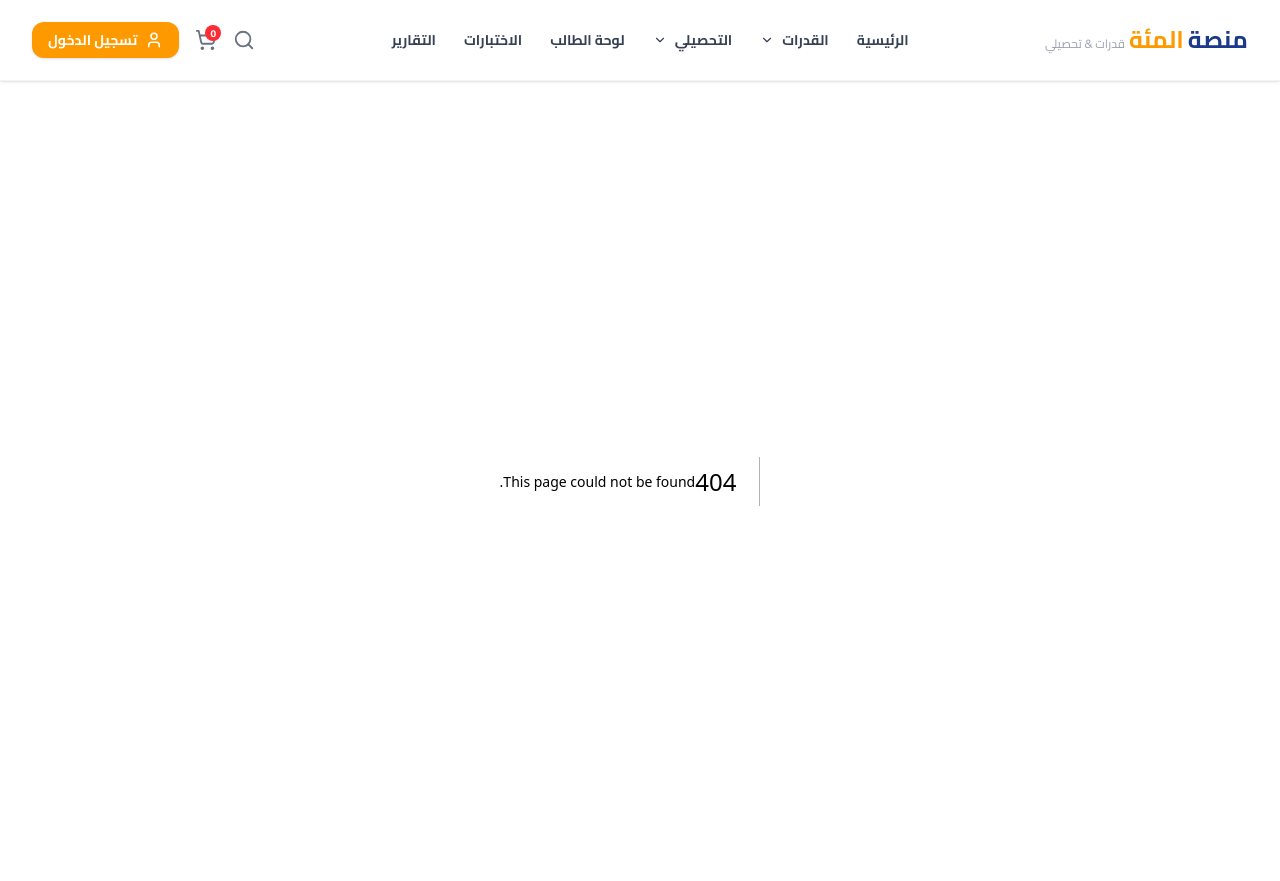
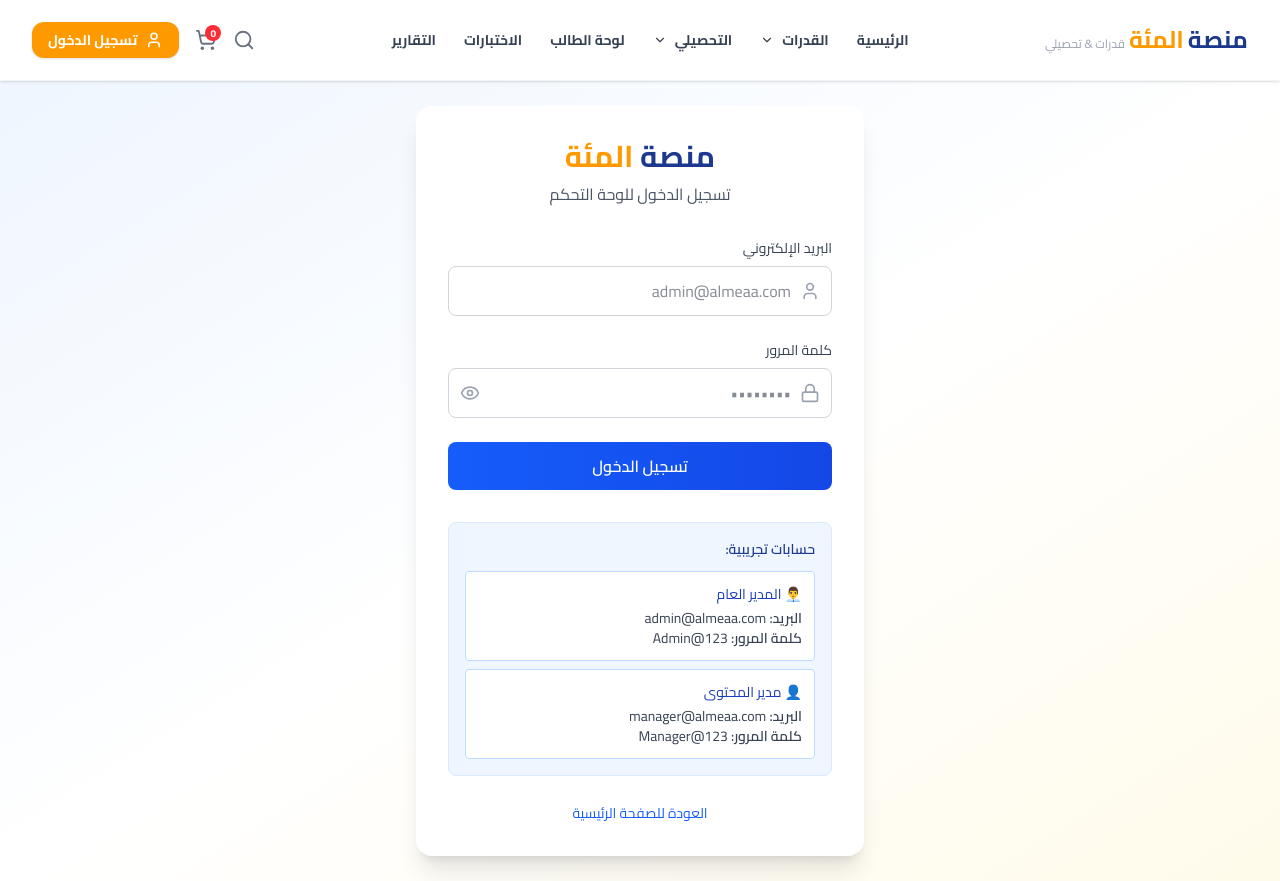
Before and after one commit to nasef6464/almeaa, a Next.js app: page /admin/login in a window 1280 px wide. Before the commit this address had no page. Built offline with nearby package versions, Linux system fonts and the light colour scheme.

Commit message:
feat: add admin login page with demo accounts

```diff
--- /dev/null
+++ b/app/admin/login/page.tsx
@@ -0,0 +1,153 @@
+'use client';
+
+import { useState } from 'react';
+import { useRouter } from 'next/navigation';
+import Link from 'next/link';
+import { User, Lock, Eye, EyeOff } from 'lucide-react';
+
+export default function AdminLoginPage() {
+  const router = useRouter();
+  const [email, setEmail] = useState('');
+  const [password, setPassword] = useState('');
+  const [showPassword, setShowPassword] = useState(false);
+  const [error, setError] = useState('');
+  const [isLoading, setIsLoading] = useState(false);
+
+  const handleLogin = async (e: React.FormEvent) => {
+    e.preventDefault();
+    setError('');
+    setIsLoading(true);
+
+    // حسابات تجريبية
+    const accounts = [
+      { email: 'admin@almeaa.com', password: 'Admin@123', role: 'admin' },
+      { email: 'manager@almeaa.com', password: 'Manager@123', role: 'manager' },
+    ];
+
+    const account = accounts.find(acc => acc.email === email && acc.password === password);
+
+    if (account) {
+      // حفظ بيانات المستخدم في localStorage
+      localStorage.setItem('user', JSON.stringify({ email, role: account.role }));
+
+      // التوجيه حسب الدور
+      if (account.role === 'admin') {
+        router.push('/dashboard/admin/catalog/courses');
+      } else {
+        router.push('/dashboard');
+      }
+    } else {
+      setError('البريد الإلكتروني أو كلمة المرور غير صحيحة');
+    }
+
+    setIsLoading(false);
+  };
+
+  return (
+    <div className="min-h-screen flex items-center justify-center bg-gradient-to-br from-blue-50 via-white to-amber-50" dir="rtl">
+      <div className="bg-white p-8 rounded-2xl shadow-xl w-full max-w-md">
+        {/* Logo */}
+        <div className="text-center mb-8">
+          <h1 className="text-3xl font-black text-blue-900 mb-2">
+            منصة <span className="text-amber-500">المئة</span>
+          </h1>
+          <p className="text-gray-600">تسجيل الدخول للوحة التحكم</p>
+        </div>
+
+        {/* Login Form */}
+        <form onSubmit={handleLogin} className="space-y-6">
+          {/* Email Input */}
+          <div>
+            <label className="block text-sm font-medium text-gray-700 mb-2">
+              البريد الإلكتروني
+            </label>
+            <div className="relative">
+              <div className="absolute inset-y-0 right-0 pr-3 flex items-center pointer-events-none">
+                <User className="h-5 w-5 text-gray-400" />
+              </div>
+              <input
+                type="email"
+                value={email}
+                onChange={(e) => setEmail(e.target.value)}
+                required
+                className="block w-full pr-10 px-4 py-3 border border-gray-300 rounded-lg focus:ring-2 focus:ring-blue-500 focus:border-transparent"
+                placeholder="admin@almeaa.com"
+              />
+            </div>
+          </div>
+
+          {/* Password Input */}
+          <div>
+            <label className="block text-sm font-medium text-gray-700 mb-2">
+              كلمة المرور
+            </label>
+            <div className="relative">
+              <div className="absolute inset-y-0 right-0 pr-3 flex items-center pointer-events-none">
+                <Lock className="h-5 w-5 text-gray-400" />
+              </div>
+              <input
+                type={showPassword ? 'text' : 'password'}
+                value={password}
+                onChange={(e) => setPassword(e.target.value)}
+                required
+                className="block w-full pr-10 pl-10 px-4 py-3 border border-gray-300 rounded-lg focus:ring-2 focus:ring-blue-500 focus:border-transparent"
+                placeholder="••••••••"
+              />
+              <button
+                type="button"
+                onClick={() => setShowPassword(!showPassword)}
+                className="absolute inset-y-0 left-0 pl-3 flex items-center"
+              >
+                {showPassword ? (
+                  <EyeOff className="h-5 w-5 text-gray-400 hover:text-gray-600" />
+                ) : (
+                  <Eye className="h-5 w-5 text-gray-400 hover:text-gray-600" />
+                )}
+              </button>
+            </div>
+          </div>
+
+          {/* Error Message */}
+          {error && (
+            <div className="bg-red-50 border border-red-200 text-red-700 px-4 py-3 rounded-lg text-sm">
+              {error}
+            </div>
+          )}
+
+          {/* Submit Button */}
+          <button
+            type="submit"
+            disabled={isLoading}
+            className="w-full bg-gradient-to-r from-blue-600 to-blue-700 text-white py-3 rounded-lg font-semibold hover:from-blue-700 hover:to-blue-800 transition-all disabled:opacity-50 disabled:cursor-not-allowed"
+          >
+            {isLoading ? 'جاري تسجيل الدخول...' : 'تسجيل الدخول'}
+          </button>
+        </form>
+
+        {/* Demo Accounts Info */}
+        <div className="mt-8 p-4 bg-blue-50 rounded-lg border border-blue-100">
+          <p className="text-sm font-semibold text-blue-900 mb-3">حسابات تجريبية:</p>
+          <div className="space-y-2 text-sm text-gray-700">
+            <div className="bg-white p-3 rounded border border-blue-200">
+              <p className="font-medium text-blue-800 mb-1">👨‍💼 المدير العام</p>
+              <p><span className="font-semibold">البريد:</span> admin@almeaa.com</p>
+              <p><span className="font-semibold">كلمة المرور:</span> Admin@123</p>
+            </div>
+            <div className="bg-white p-3 rounded border border-blue-200">
+              <p className="font-medium text-blue-800 mb-1">👤 مدير المحتوى</p>
+              <p><span className="font-semibold">البريد:</span> manager@almeaa.com</p>
+              <p><span className="font-semibold">كلمة المرور:</span> Manager@123</p>
+            </div>
+          </div>
+        </div>
+
+        {/* Back to Home */}
+        <div className="mt-6 text-center">
+          <Link href="/" className="text-sm text-blue-600 hover:text-blue-800 font-medium">
+            العودة للصفحة الرئيسية
+          </Link>
+        </div>
+      </div>
+    </div>
+  );
+}
```
